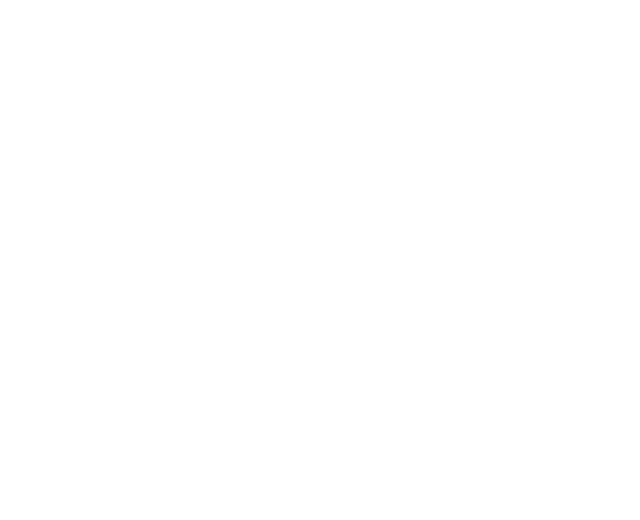
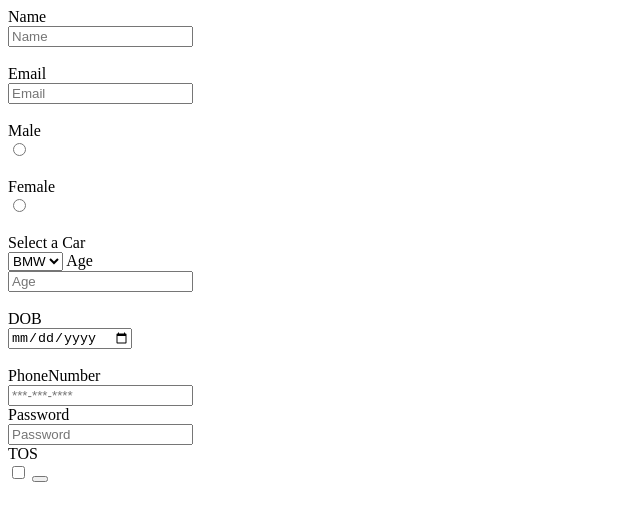
Before and after one commit to acciojob/signup-form-car-Anandpsiddharth, a website: page main.html in a window 1280 px wide. Shown: the whole page, without its empty margins (0-640 px from the left). Drawn offline with Linux system fonts and the light colour scheme.

Commit message:
created a submission

```diff
--- a/main.html
+++ b/main.html
@@ -7,9 +7,57 @@
 </head>
 
 <body>
+
 	<!-- the entire body must be written by student -->
+
     <script type="text/javascript" src="./script.js">
 </script>
+
+	<form method="post">
+
+		<label for="name">Name</label><br>
+		<input type="text" id="name" placeholder="Name" required><br><br>
+
+		<label for="email">Email</label><br>
+		<input tpye="email" id="email" placeholder="Email" required><br><br>
+
+		<label for="gender_m">Male</label><br>
+		<input type="radio" id="gender_m" name="gender" required><br><br>
+
+		<label for="gender_f">Female</label><br>
+		<input type="radio" id="gender_f" name="gender" required><br><br>
+
+			<label for="cars">Select a Car</label><br>
+			<select placeholder="--Please chose an option--" id="cars" required>
+            <option>BMW</option>
+				<option>Audi</option>
+                 <option>Tata</option>
+			</select>
+
+		 <!-- Age -->
+		<label for="age">Age</label><br>
+		<input type="Number" id="age" placeholder="Age" required><br><br>
+
+		<!-- DOB -->
+		<label for="DOB">DOB</label><br>
+		<input type="date" id="dob" required><br><br>
+
+		<!-- Phone Number -->
+		<label for="PhoneNumber">PhoneNumber</label><br>
+		<input type="tel" id="tel" placeholder="***-***-****"><br>
+
+		<!-- Password -->
+		<label for="password">Password</label><br>
+		<input type="password" id="Password" placeholder="Password" required><br>
+
+		<!-- I agree to the tos -->
+		<label for="tos">TOS</label><br>
+		<input type="checkbox" id="tos" required>
+
+		<!-- Submit button -->
+		<button type="submit">
+
+	</form>
 
 </body>
 
```
